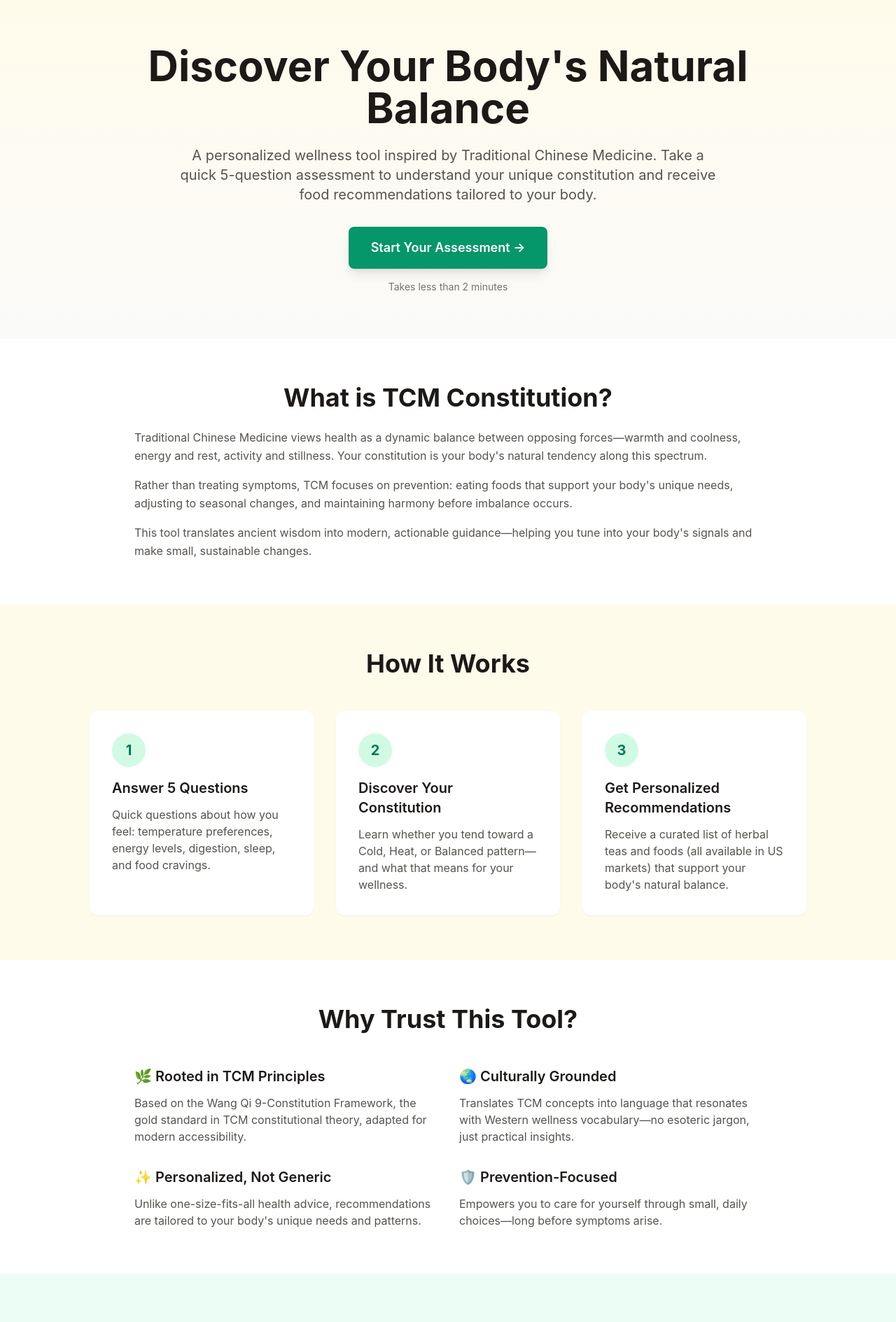
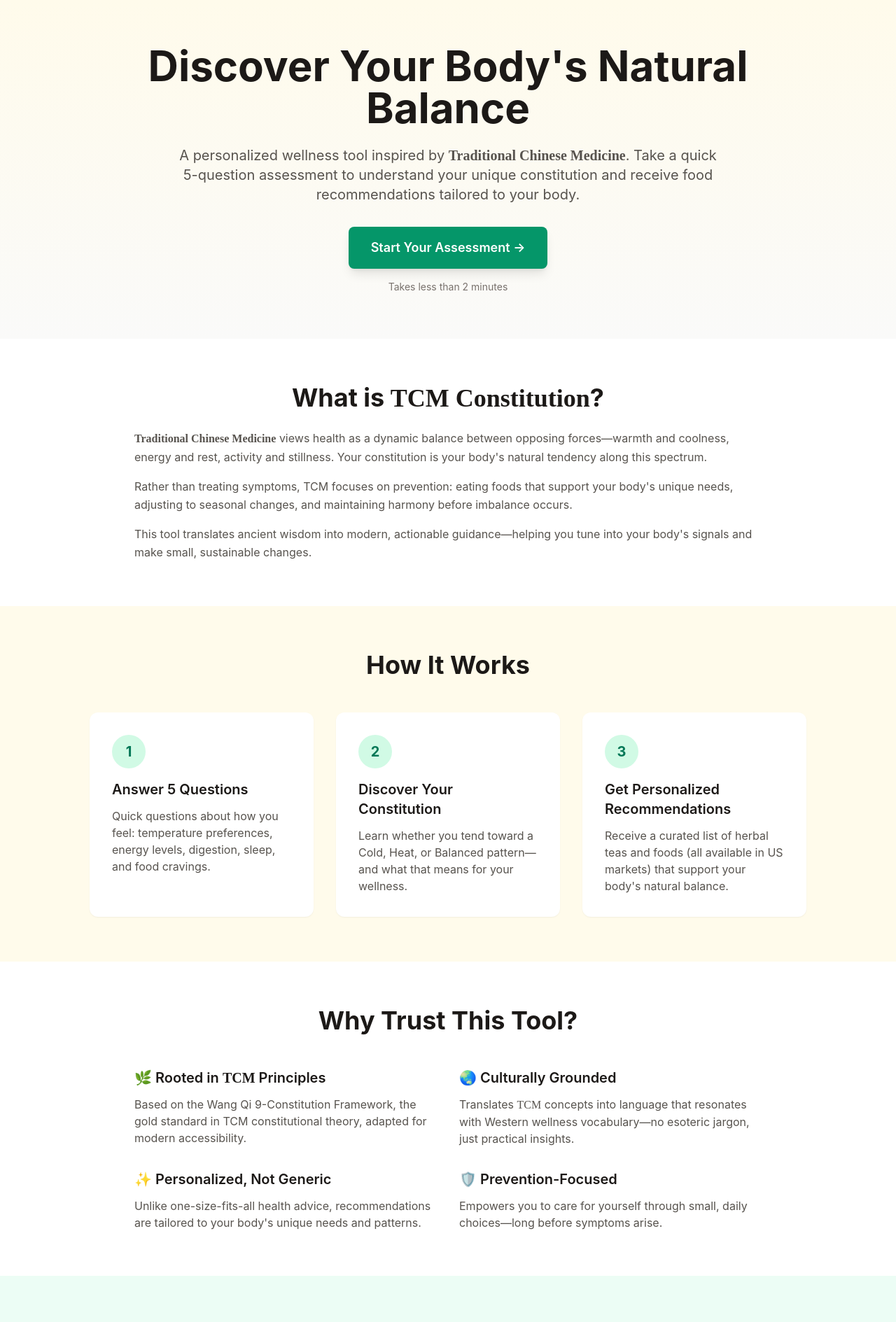
Before and after one commit to shufanfan/Food-Therapy---Traditional-Chinese-Medicine-TCM-Health-Insights-for-Modern-Life, a React (Create React App) app: page / in a window 1280 px wide. Shown: the top 1889 px of the page at 70% size. Built offline with nearby package versions, Linux system fonts and the light colour scheme.

Commit message:
Apply Noto Serif SC font to TCM text (Sprint 2 Item 3)

```diff
--- a/src/components/LandingPage.jsx
+++ b/src/components/LandingPage.jsx
@@ -26,10 +26,12 @@ const LandingPage = () => {
             Discover Your Body's Natural Balance
           </h1>
           <p className="text-lg sm:text-xl text-stone-600 mb-8 max-w-3xl mx-auto leading-relaxed">
-            A personalized wellness tool inspired by Traditional Chinese
-            Medicine. Take a quick 5-question assessment to understand your
-            unique constitution and receive food recommendations tailored to
-            your body.
+            A personalized wellness tool inspired by{" "}
+            <span className="font-tcm font-semibold">
+              Traditional Chinese Medicine
+            </span>
+            . Take a quick 5-question assessment to understand your unique
+            constitution and receive food recommendations tailored to your body.
           </p>
           <button
             onClick={handleStartAssessment}
@@ -47,14 +49,16 @@ const LandingPage = () => {
       <section className="py-16 px-4 sm:px-6 lg:px-8 bg-white">
         <div className="max-w-4xl mx-auto">
           <h2 className="text-3xl sm:text-4xl font-bold text-stone-900 mb-6 text-center">
-            What is TCM Constitution?
+            What is <span className="font-tcm">TCM Constitution</span>?
           </h2>
           <div className="space-y-4 text-stone-600 leading-relaxed">
             <p>
-              Traditional Chinese Medicine views health as a dynamic balance
-              between opposing forces—warmth and coolness, energy and rest,
-              activity and stillness. Your constitution is your body's natural
-              tendency along this spectrum.
+              <span className="font-tcm font-semibold">
+                Traditional Chinese Medicine
+              </span>{" "}
+              views health as a dynamic balance between opposing forces—warmth
+              and coolness, energy and rest, activity and stillness. Your
+              constitution is your body's natural tendency along this spectrum.
             </p>
             <p>
               Rather than treating symptoms, TCM focuses on prevention: eating
@@ -131,7 +135,7 @@ const LandingPage = () => {
           <div className="grid sm:grid-cols-2 gap-8">
             <div>
               <h3 className="text-xl font-semibold text-stone-900 mb-3">
-                🌿 Rooted in TCM Principles
+                🌿 Rooted in <span className="font-tcm">TCM</span> Principles
               </h3>
               <p className="text-stone-600">
                 Based on the Wang Qi 9-Constitution Framework, the gold standard
@@ -143,9 +147,9 @@ const LandingPage = () => {
                 🌏 Culturally Grounded
               </h3>
               <p className="text-stone-600">
-                Translates TCM concepts into language that resonates with
-                Western wellness vocabulary—no esoteric jargon, just practical
-                insights.
+                Translates <span className="font-tcm">TCM</span> concepts into
+                language that resonates with Western wellness vocabulary—no
+                esoteric jargon, just practical insights.
               </p>
             </div>
             <div>
--- a/src/index.css
+++ b/src/index.css
@@ -1,3 +1,5 @@
+@import url("https://fonts.googleapis.com/css2?family=Noto+Serif+SC:wght@400;600;700&display=swap");
+
 @tailwind base;
 @tailwind components;
 @tailwind utilities;
--- a/tailwind.config.js
+++ b/tailwind.config.js
@@ -2,7 +2,11 @@
 module.exports = {
   content: ["./src/**/*.{js,jsx,ts,tsx}"],
   theme: {
-    extend: {},
+    extend: {
+      fontFamily: {
+        tcm: ['"Noto Serif SC"', "serif"],
+      },
+    },
   },
   plugins: [],
 };
```
